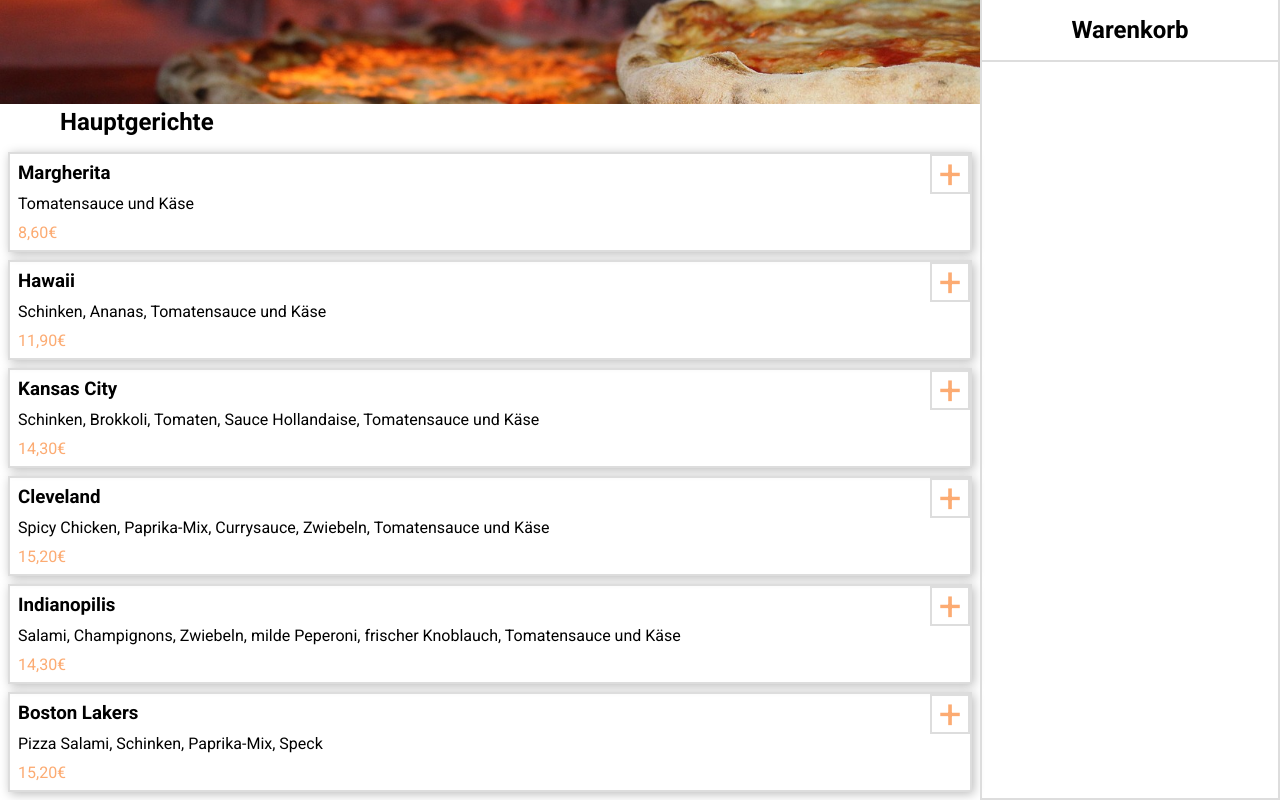
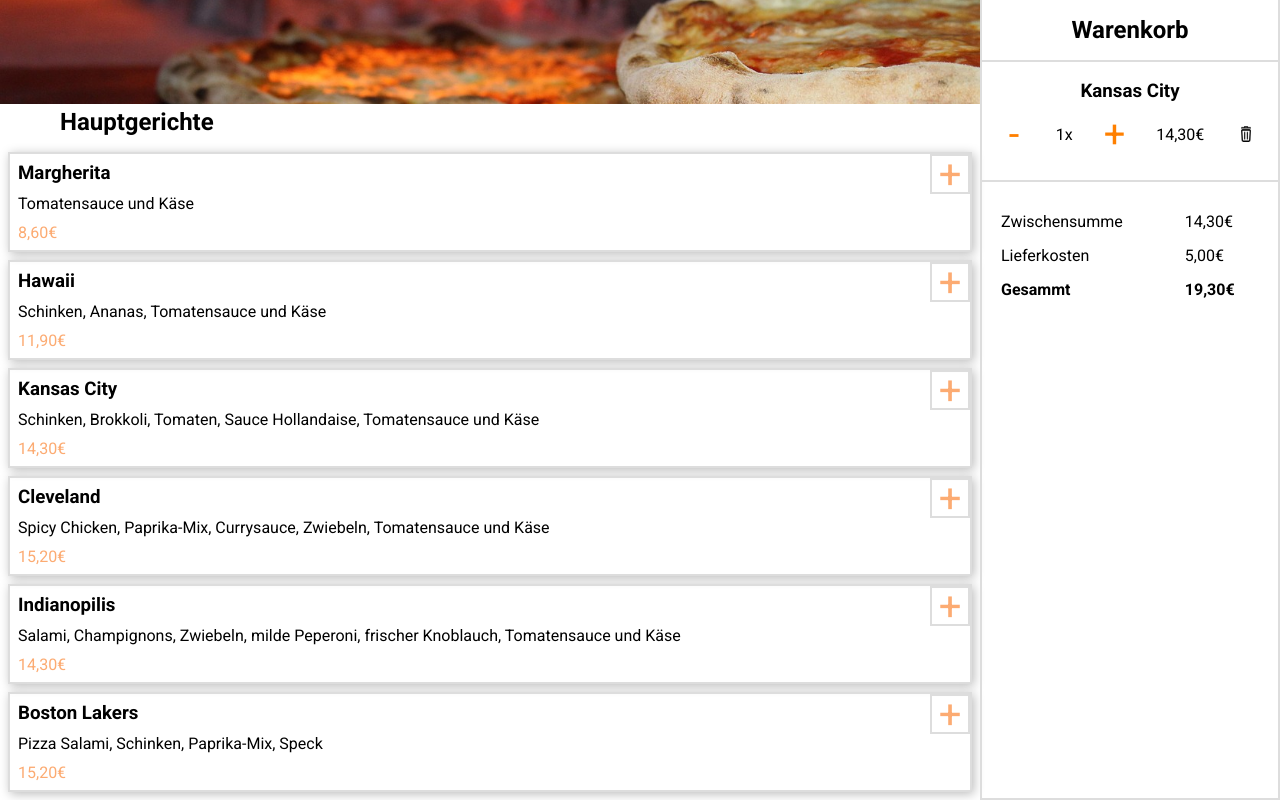
Before and after one commit to VadimMichel/Bestell-App, a plain HTML site: page index.html in a window 1280 px wide. Both pictures are taken after a click on the element 490 px from the left and 875 px from the top of the page. Shown: the part 457-1257 px from the top of the page. Drawn offline with Linux system fonts and the light colour scheme.

Commit message:
render busked by using an array

```diff
--- a/index.html
+++ b/index.html
@@ -39,8 +39,11 @@
             </div>
         </div>
         <div class="busket-stickyrail">
+            <div class="sticky-top">
             <h2>Warenkorb</h2>
             <div id="busketCourseContent"></div>
+            <div id="calcResultContent"></div>
+            </div>
         </div>
     </section>
 </body>
--- a/script.js
+++ b/script.js
@@ -11,15 +11,40 @@ function renderCourse(){
     }
 }
 
-function renderCourseInBusked(indexCourse){
+function renderCourseInBusked(){
     let buskedCourseContentRef = document.getElementById("busketCourseContent");
-    let courseInBuskedContentRef = document.getElementById(`courseContent${indexCourse}`)
+    buskedCourseContentRef.innerHTML = "";
 
-    if(assortment[indexCourse].busked == 0){
-    assortment[indexCourse].busked += 1;
-    buskedCourseContentRef.innerHTML += getBuskedCourseTemplate(indexCourse);
-    }else{
-    assortment[indexCourse].busked += 1;
-    courseInBuskedContentRef.innerHTML = getBuskedCourseTemplate(indexCourse);
+
+    for (let buskedIndex = 0; buskedIndex < assortment.length; buskedIndex++) {
+
+        if(assortment[buskedIndex].busked > 0){
+        buskedCourseContentRef.innerHTML += getBuskedCourseTemplate(buskedIndex);
+        }
+    }
+    calcResult();
+}
+
+function changeBuskedAmount(indexCourse, amount){
+
+    assortment[indexCourse].busked = assortment[indexCourse].busked + amount;
+    renderCourseInBusked(indexCourse);
+}
+
+function deleteCouse(indexCourse){
+    assortment[indexCourse].busked = 0;
+    renderCourseInBusked(indexCourse);
+}
+
+function calcResult(){
+        let result = 0;
+        let calcResultContent = document.getElementById("calcResultContent");
+        calcResultContent.innerHTML = "";
+    for (let indexCalcResul = 0; indexCalcResul < assortment.length; indexCalcResul++) {
+        result += assortment[indexCalcResul].price * assortment[indexCalcResul].busked;
+
+        if(result != 0){
+        calcResultContent.innerHTML = getCalcResultTemplate(result);
+        }
     }
 }
--- a/scripts/db.js
+++ b/scripts/db.js
@@ -3,36 +3,38 @@ let assortment = [
         "name" : "Margherita",
         "price" : 8.6,
         "description" : "Tomatensauce und Käse",
-        "busked" : 0
+        "busked" : 0,
     },
     {
         "name" : "Hawaii",
         "price" : 11.9,
         "description" : "Schinken, Ananas, Tomatensauce und Käse",
-        "busked" : 0
+        "busked" : 0,
     },
     {
         "name" : "Kansas City",
         "price" : 14.3,
         "description" : "Schinken, Brokkoli, Tomaten, Sauce Hollandaise, Tomatensauce und Käse",
-        "busked" : 0
+        "busked" : 0,
     },
     {
         "name" : "Cleveland",
         "price" : 15.2,
         "description" : "Spicy Chicken, Paprika-Mix, Currysauce, Zwiebeln, Tomatensauce und Käse",
-        "busked" : 0
+        "busked" : 0,
     },
     {
         "name" : "Indianopilis",
         "price" : 14.3,
         "description" : "Salami, Champignons, Zwiebeln, milde Peperoni, frischer Knoblauch, Tomatensauce und Käse",
-        "busked" : 0
+        "busked" : 0,
     },
     {
         "name" : "Boston Lakers",
         "price" : 15.2,
         "description" : "Pizza Salami, Schinken, Paprika-Mix, Speck",
-        "busked" : 0
+        "busked" : 0,
     }
 ]
+
+let busketArray = [];
--- a/scripts/templates.js
+++ b/scripts/templates.js
@@ -1,6 +1,6 @@
 function getCourseTemplate(indexCourse){
     return `
-        <div onclick="renderCourseInBusked(${indexCourse})" class="main-course">
+        <div onclick="changeBuskedAmount(${indexCourse}, ${+1})" class="main-course">
             <div>
                 <h3>${assortment[indexCourse].name}</h3>
                 <p>${assortment[indexCourse].description}</p>
@@ -11,17 +11,36 @@ function getCourseTemplate(indexCourse){
     `
 }
 
-function getBuskedCourseTemplate(indexCourse){
+function getBuskedCourseTemplate(buskedIndex){
     return `
-        <div id="courseContent${indexCourse}">
-            <h3>${assortment[indexCourse].name}</h3>
+        <div id="courseContent${buskedIndex}">
+            <h3>${assortment[buskedIndex].name}</h3>
             <div class="busked-course-container">
-                <span class="bold-orange-hover">-</span>
-                <span id="busketCourseAmountContent">${assortment[indexCourse].busked}x</span>
-                <span class="bold-orange-hover">+</span>
-                <span id="busketCoursePriceContent">${assortment[0].price * assortment[indexCourse].busked}€</span>
-                <div class="trash-image-container"><img src="./assets/icons/trash.png" alt="Mülleimer"></div>
+                <span onclick="changeBuskedAmount(${buskedIndex}, ${-1})" class="bold-orange-hover">-</span>
+                <span id="busketCourseAmountContent">${assortment[buskedIndex].busked}x</span>
+                <span onclick="changeBuskedAmount(${buskedIndex}, ${+1})" class="bold-orange-hover">+</span>
+                <span id="busketCoursePriceContent">${(assortment[buskedIndex].price * assortment[buskedIndex].busked).toFixed(2).replace(".", ",")}€</span>
+                <div onclick="deleteCouse(${buskedIndex})" class="trash-image-container"><img src="./assets/icons/trash.png" alt="Mülleimer"></div>
             </div>
         </div>
     `
 }
+
+function getCalcResultTemplate(result){
+    return `
+        <table>
+            <tr>
+                <td>Zwischensumme</td>
+                <td>${result.toFixed(2).replace(".", ",")}€</td>
+            </tr>
+            <tr>
+                <td>Lieferkosten</td>
+                <td>5,00€</td>
+            </tr>
+            <tr>
+                <td class="f-w-bold">Gesammt</td>
+                <td class="f-w-bold">${(result + 5).toFixed(2).replace(".", ",")}€</td>
+            </tr>
+        </table>
+    `
+}
--- a/styels/basket.css
+++ b/styels/basket.css
@@ -20,6 +20,9 @@
 #busketCourseContent{
     padding-left: 16px;
     padding-right: 16px;
+    z-index:+1;
+    position: sticky;
+    top: 64px;
 }
 
 #busketCourseContent h3{
@@ -29,14 +32,17 @@
 }
 
 #busketCourseContent img{
-    width: 16px;
+    width: 10px;
     height: 16px;
 }
 
 .trash-image-container{
-   padding: 8px;
+   width: 32px;
+   height: 32px;
    border: 3px solid transparent;
    display: flex;
+   align-items: center;
+   justify-content: center;
 }
 
 .trash-image-container:hover{
@@ -53,3 +59,14 @@
     position: relative;
     overflow: hidden;
 }
+
+.busket-stickyrail table{
+    margin-top: 32px;
+    border-top: 2px solid rgb(221, 221, 221);
+    width: 100%;
+    padding: 16px;
+}
+
+.busket-stickyrail td{
+    padding-top: 12px;
+}
--- a/style.css
+++ b/style.css
@@ -35,3 +35,17 @@
     border-radius: 100%;
     cursor: pointer;
 }
+
+.d-none{
+    display: none;
+}
+
+.f-w-bold{
+    font-weight: bold;
+}
+
+.sticky-top{
+    z-index:+1;
+    position: sticky;
+    top:0;
+}
```
Also changed, not shown: styels/assets.css (line endings or trailing spaces).
